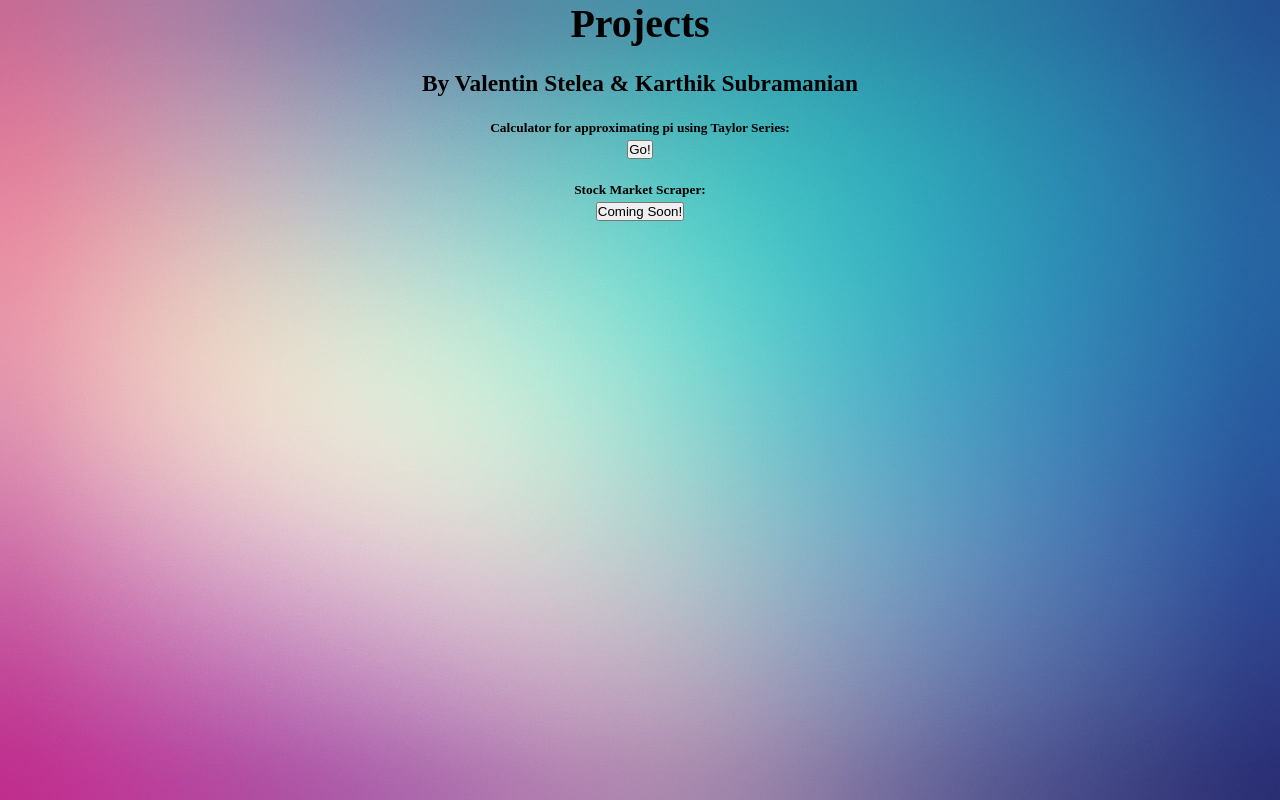
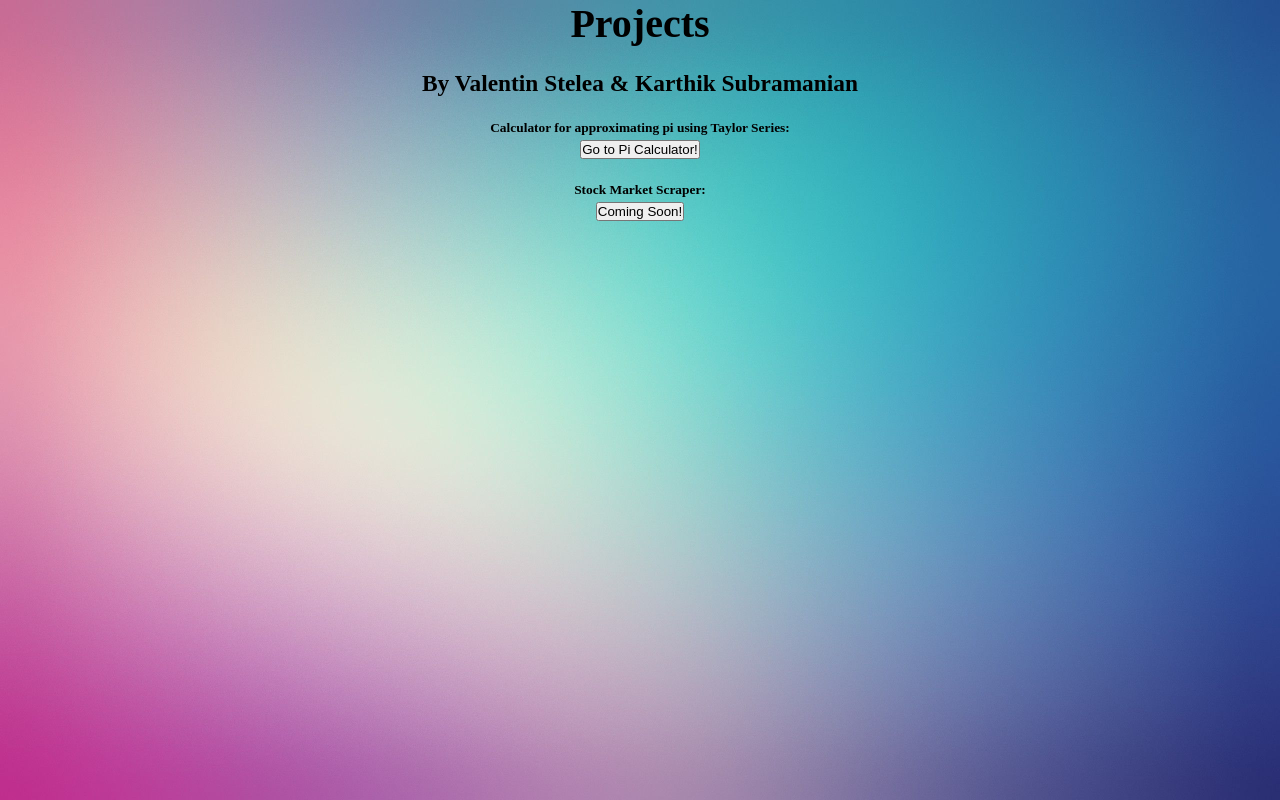
Before and after one commit to karkir0003/PiCalcLocal, a Flask app: page / in a window 1280 px wide. Run offline with Flask 2, Linux system fonts and the light colour scheme.

Commit message:
descriptive pi calculator button

```diff
--- a/templates/index.html
+++ b/templates/index.html
@@ -13,7 +13,7 @@
         <br>
         <h6>Calculator for approximating pi using Taylor Series:</h6>
         <a href= picalc>
-        <button>Go!</button>
+        <button>Go to Pi Calculator!</button>
         </a>
         <br>
         <br>
```
